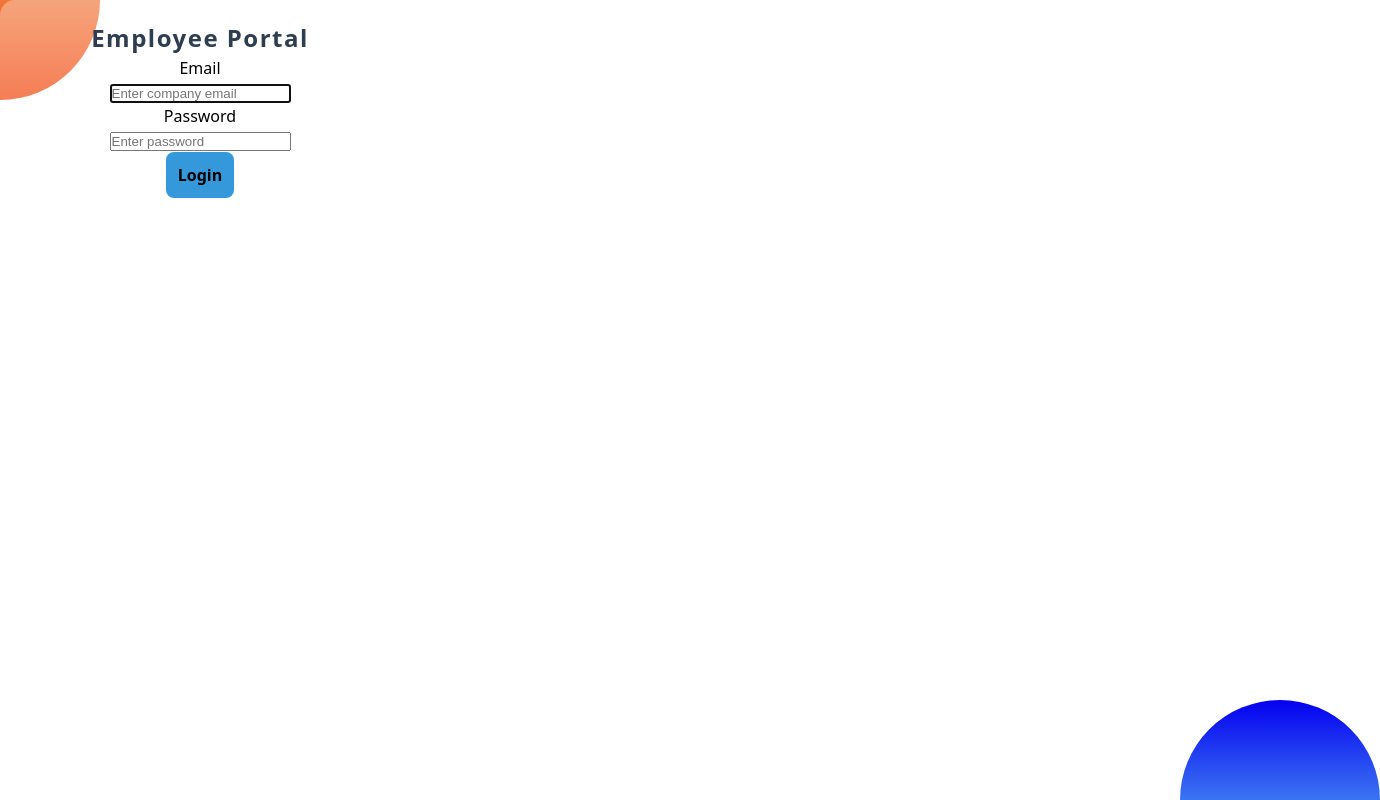
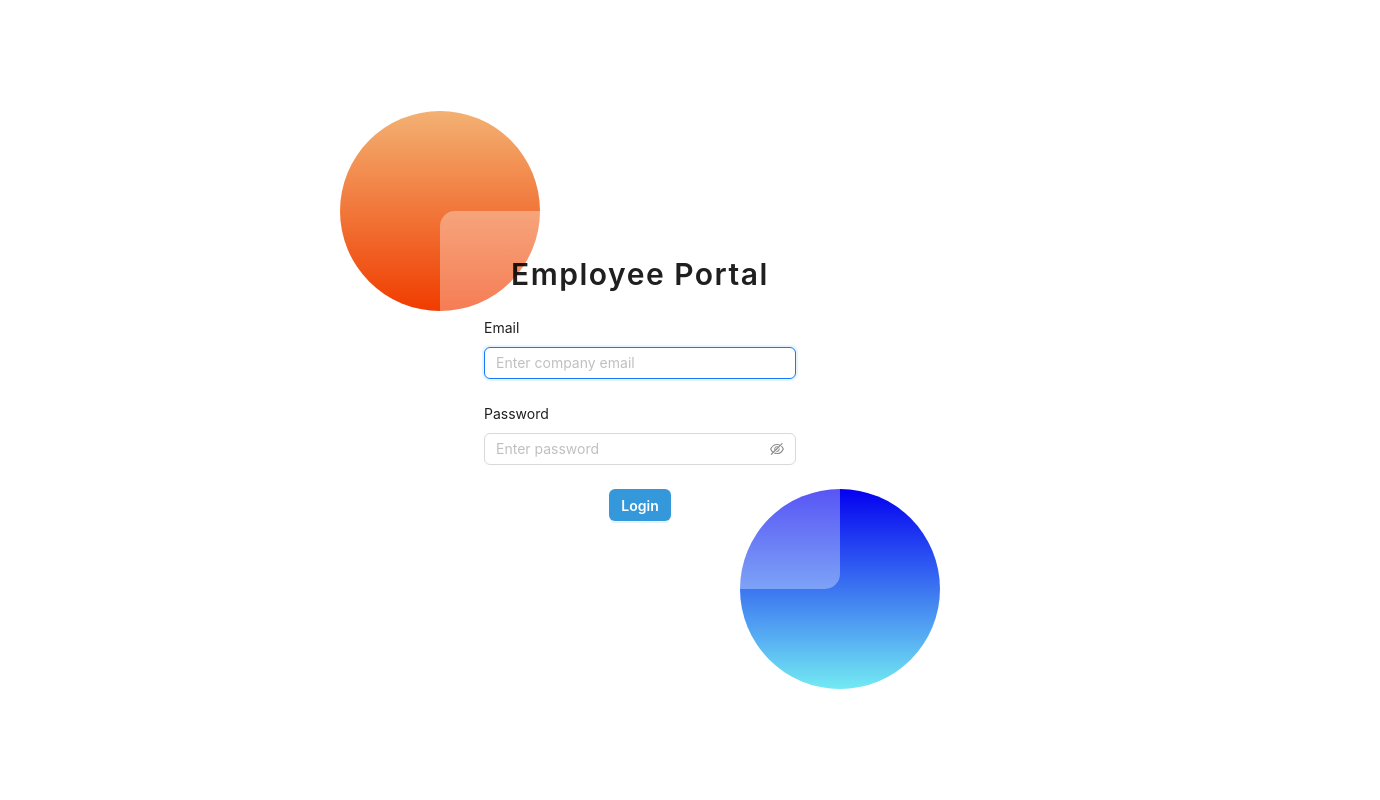
Before and after one commit to bendarryy/Test_Automate_sys_api, a React (Vite) app in the folder frontend/: page /employeelogin in a window 1280 px wide. Shown: the top 800 px of the page, 1380 px wide, since content can reach past the window. Built offline with nearby package versions, Linux system fonts and the light colour scheme.

Commit message:
Refactor Employee and Owner login components to use Ant Design, implement form validation with React Hook Form and Yup, and enhance UI for better user experience.

```diff
--- a/frontend/src/pages/EmployeeLogin.tsx
+++ b/frontend/src/pages/EmployeeLogin.tsx
@@ -1,19 +1,34 @@
 // src/pages/EmployeeLogin.tsx
-import React, { useState } from 'react';
-import { Form, Button, Card, Container, Alert, Spinner } from 'react-bootstrap';
+import React from 'react';
+import { useForm } from 'react-hook-form';
+import { yupResolver } from '@hookform/resolvers/yup';
+import * as yup from 'yup';
+import { Form, Input, Button, Card, Alert, Typography } from 'antd';
 import { useApi } from '../hooks/useApi';
-import '../styles/Login.css'; // تأكد من المسار الصحيح
+import '../styles/Login.css';
+
+const { Title } = Typography;
+
+const schema = yup.object().shape({
+  email: yup.string().email('Invalid email').required('Email is required'),
+  password: yup.string().required('Password is required'),
+});
+
+interface IFormInputs {
+  email: string;
+  password: string;
+}
 
 const EmployeeLogin: React.FC = () => {
-  const [email, setEmail] = useState<string>('');
-  const [password, setPassword] = useState<string>('');
   const { loading, error, callApi } = useApi();
-  const [success, setSuccess] = useState(false);
+  const [success, setSuccess] = React.useState(false);
+  const { register, handleSubmit, formState: { errors } } = useForm<IFormInputs>({
+    resolver: yupResolver(schema)
+  });
 
-  const handleSubmit = async (e: React.FormEvent) => {
-    e.preventDefault();
+  const onSubmit = async (data: IFormInputs) => {
     try {
-      await callApi('post', '/core/employee/login/', { email, password });
+      await callApi('post', '/core/employee/login/', { email: data.email, password: data.password });
       setSuccess(true);
       // يمكنك التوجيه بعد النجاح إذا أردت
       // setTimeout(() => navigate('/employee-dashboard'), 1200);
@@ -23,44 +38,63 @@ const EmployeeLogin: React.FC = () => {
   };
 
   return (
-    <Container className="d-flex min-vh-100 justify-content-center align-items-center">
-      <Card className="login-card shadow employee-card">
-        <Card.Body>
-          <h2 className="text-center mb-4 logo-text">Employee Portal</h2>
-          <Form onSubmit={handleSubmit}>
-            {success && <Alert variant="success">Login successful! Welcome.</Alert>}
-            {error && <Alert variant="danger">{error}</Alert>}
-            <Form.Group controlId="formEmail" className="mb-3">
-              <Form.Label>Email</Form.Label>
-              <Form.Control
+    <div
+      style={{
+        minHeight: '100vh',
+        display: 'flex',
+        alignItems: 'center',
+        justifyContent: 'center',
+      }}
+    >
+      <Card className="login-card shadow employee-card" style={{ width: 400 }}>
+        <Title level={2} className="text-center mb-4 logo-text" style={{ textAlign: 'center', marginBottom: 24 }}>
+          Employee Portal
+        </Title>
+        <Form layout="vertical" onFinish={handleSubmit(onSubmit)} noValidate>
+          {success && (
+            <Form.Item>
+              <Alert message="Login successful! Welcome." type="success" showIcon style={{ marginBottom: 16 }} />
+            </Form.Item>
+          )}
+          {error && (
+            <Form.Item>
+              <Alert message={error} type="error" showIcon style={{ marginBottom: 16 }} />
+            </Form.Item>
+          )}
+          <Form.Item
+            label="Email"
+            validateStatus={errors.email ? 'error' : ''}
+            help={errors.email?.message}
+          >
+            <Input
               type="email"
               placeholder="Enter company email"
-                value={email}
-                onChange={(e) => setEmail(e.target.value)}
-                required
+              {...register('email')}
+              disabled={loading}
               autoFocus
             />
-            </Form.Group>
+          </Form.Item>
 
-            <Form.Group controlId="formPassword" className="mb-4">
-              <Form.Label>Password</Form.Label>
-              <Form.Control
-                type="password"
+          <Form.Item
+            label="Password"
+            validateStatus={errors.password ? 'error' : ''}
+            help={errors.password?.message}
+          >
+            <Input.Password
               placeholder="Enter password"
-                value={password}
-                onChange={(e) => setPassword(e.target.value)}
-                required
+              {...register('password')}
+              disabled={loading}
             />
-            </Form.Group>
+          </Form.Item>
 
-            <Button variant="success" type="submit" className="w-100 custom-btn" disabled={loading}>
-              {loading ? <Spinner animation="border" size="sm" className="me-2" /> : null}
+          <Form.Item>
+            <Button type="primary" htmlType="submit" className="w-100 custom-btn" loading={loading} disabled={loading}>
               Login
             </Button>
+          </Form.Item>
         </Form>
-        </Card.Body>
       </Card>
-    </Container>
+    </div>
   );
 };
 
--- a/frontend/src/pages/OwnerLogin.tsx
+++ b/frontend/src/pages/OwnerLogin.tsx
@@ -3,10 +3,12 @@ import React from 'react';
 import { useForm } from 'react-hook-form';
 import { yupResolver } from '@hookform/resolvers/yup';
 import * as yup from 'yup';
-import { Form, Button, Card, Container } from 'react-bootstrap';
+import { Form, Input, Button, Card, Alert, Typography } from 'antd';
 import '../styles/Login.css';
 import { useLogin } from '../hooks/useLogin';
 import { useNavigate } from 'react-router-dom';
+
+const { Title } = Typography;
 
 const schema = yup.object().shape({
   username: yup.string().required('Username is required').min(3, 'Username must be at least 3 characters'),
@@ -36,52 +38,54 @@ const OwnerLogin: React.FC = () => {
   };
 
   return (
-    <Container className="d-flex min-vh-100 justify-content-center align-items-center">
-      <Card className={`login-card shadow ${error ? 'error' : ''}`}>
-        <Card.Body>
-          <h2 className="text-center mb-4 logo-text">Owner Portal</h2>
-          <Form onSubmit={handleSubmit(onSubmit)} noValidate>
-            <Form.Group controlId="formUsername" className="mb-3">
-              <Form.Label>Username</Form.Label>
-              <Form.Control
-                type="text"
+    <div        style={{
+      minHeight: '100vh',
+      display: 'flex',
+      alignItems: 'center',
+      justifyContent: 'center',
+      }}>
+      <Card className={`login-card shadow ${error ? 'error' : ''}`} style={{ width: 400 }}>
+        <Title level={2} className="text-center mb-4 logo-text" style={{ textAlign: 'center', marginBottom: 24 }}>Owner Portal</Title>
+        <Form layout="vertical" onFinish={handleSubmit(onSubmit)} noValidate>
+          <Form.Item
+            label="Username"
+            validateStatus={errors.username ? 'error' : ''}
+            help={errors.username?.message}
+          >
+            <Input
               placeholder="Enter username"
               {...register('username')}
-                isInvalid={!!errors.username}
-                required
+              disabled={loading}
+              autoFocus
             />
-              <Form.Control.Feedback type="invalid">
-                {errors.username?.message}
-              </Form.Control.Feedback>
-            </Form.Group>
+          </Form.Item>
 
-            <Form.Group controlId="formPassword" className="mb-3">
-              <Form.Label>Password</Form.Label>
-              <Form.Control
-                type="password"
+          <Form.Item
+            label="Password"
+            validateStatus={errors.password ? 'error' : ''}
+            help={errors.password?.message}
+          >
+            <Input.Password
               placeholder="Password"
               {...register('password')}
-                isInvalid={!!errors.password}
-                required
+              disabled={loading}
             />
-              <Form.Control.Feedback type="invalid">
-                {errors.password?.message}
-              </Form.Control.Feedback>
-            </Form.Group>
+          </Form.Item>
 
           {error && (
-              <div className="alert alert-danger" role="alert">
-                {error}
-              </div>
+            <Form.Item>
+              <Alert message={error} type="error" showIcon style={{ marginBottom: 16 }} />
+            </Form.Item>
           )}
 
-            <Button variant="primary" type="submit" className={`w-100 custom-btn ${error ? 'error' : ''}`} disabled={loading}>
-              {loading ? 'Signing In...' : 'Sign In'}
+          <Form.Item>
+            <Button type="primary" htmlType="submit" className="w-100 custom-btn" loading={loading} disabled={loading}>
+              Sign In
             </Button>
+          </Form.Item>
         </Form>
-        </Card.Body>
       </Card>
-    </Container>
+    </div>
   );
 };
 
--- /dev/null
+++ b/frontend/src/styles/ProductSelection.css
@@ -0,0 +1,9 @@
+.product-card:hover .product-image {
+  transform: scale(1.08);
+  transition: transform 0.3s cubic-bezier(0.4, 0.2, 0.2, 1);
+  box-shadow: 0 4px 16px rgba(24, 144, 255, 0.15);
+  z-index: 2;
+}
+.product-image {
+  transition: transform 0.3s cubic-bezier(0.4, 0.2, 0.2, 1);
+}
```
Also changed, not shown: frontend/src/components/ProductSelection.tsx (+159 -107 lines), 1 other file (tests, documents, lock files or other folders). Lines whose indentation alone changed are shown as unchanged.
